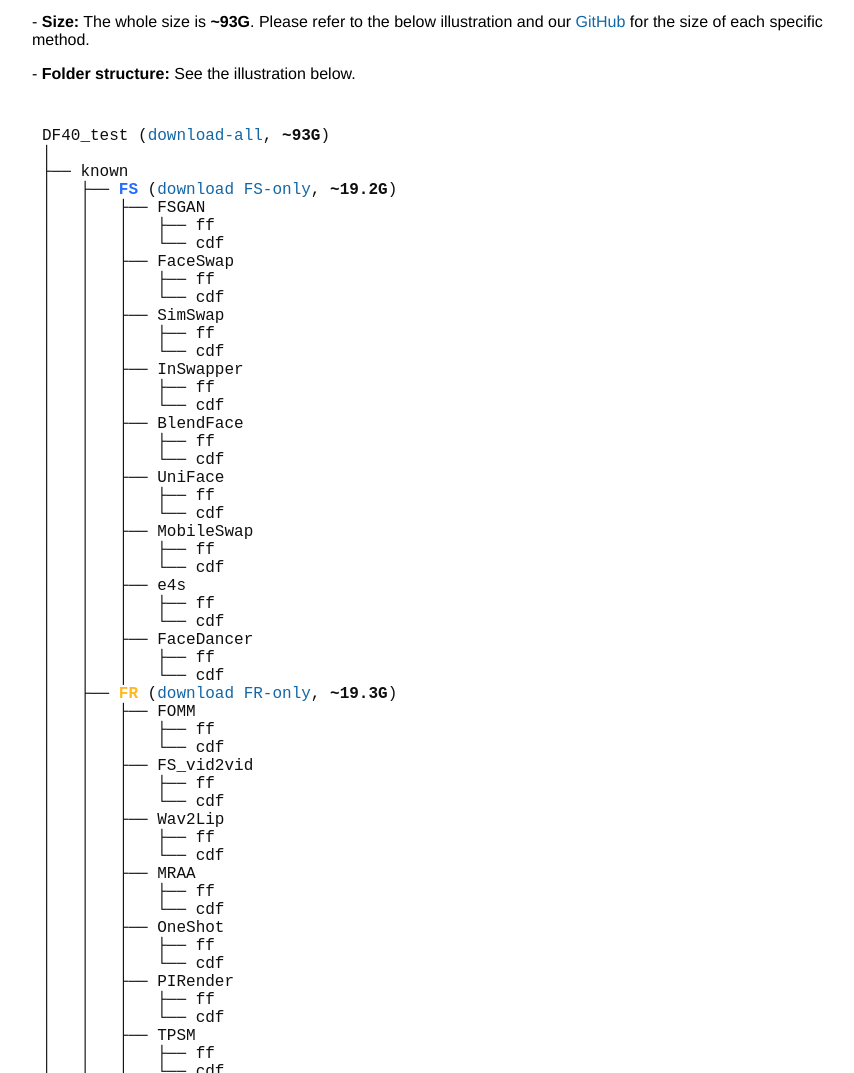
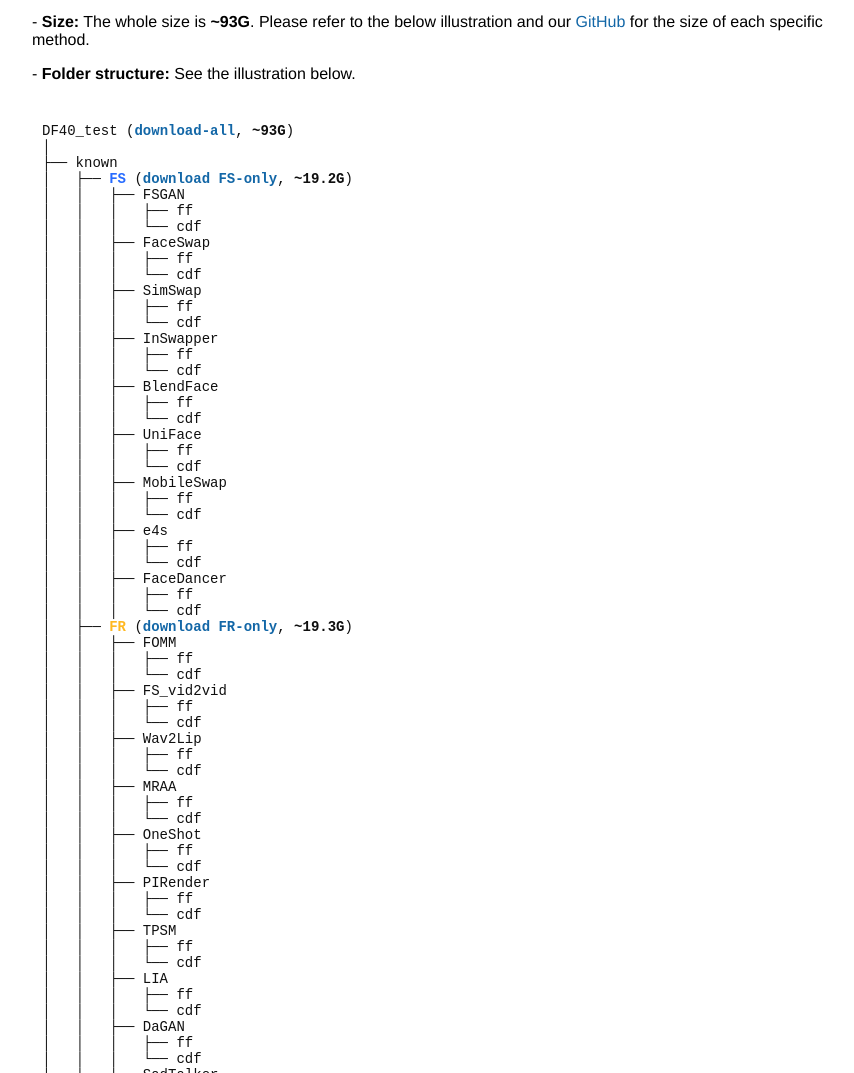
Before and after one commit to YZY-stack/homepage_for_df40, a plain HTML site: page index.html in a window 1280 px wide. Shown: the part 1727-2800 px from the top of the page, without its empty margins (226-1080 px from the left). Drawn offline with Linux system fonts and the light colour scheme; a script that the page names is missing.

Commit message:
Update index.html

```diff
--- a/index.html
+++ b/index.html
@@ -116,7 +116,7 @@
 	}
 
 	pre {
-        font-size: 16px; /* Adjust this value to change the font size */
+        font-size: 14px; /* Adjust this value to change the font size */
         font-family: Consolas, "Courier New", monospace; /* This font family is similar to the one used in VSCode */
         background-color: #ffffff; /* This is the background color of VSCode's dark theme */
         color: #0f0f0f; /* This is the font color of VSCode's dark theme */
@@ -242,7 +242,7 @@
 		<table align=center width=850px>
 			<tr>
 				<td>
-				</a> Is it possible to detect the various types of AI-generated faces (e.g., face-swapping, talking-head, AIGC, etcs)? This work proposes a comprehensive dataset called <strong>DF40</strong>, which comprises <strong>40 distinct synthesis techniques</strong>, including <i>10 face-swapping (FS), 12 face-reenactment (FR), 10 entire face synthesis (EFS), and 5 face editing (FE) methods</i>. We then conduct more than 2,000+ evaluations on a standard benchmark, leading to several new findings with insightful analysis. </a>
+				</a> <span style="color:rgba(0, 81, 255, 0.852)"><strong>Is it possible to detect the various types of AI-generated faces (e.g., face-swapping, talking-head, AIGC, etcs)?</strong></span> This work proposes a comprehensive dataset called <strong>DF40</strong>, which comprises <strong>40 distinct synthesis techniques</strong>, including <i>10 face-swapping (FS), 12 face-reenactment (FR), 10 entire face synthesis (EFS), and 5 face editing (FE) methods</i>. We then conduct more than 2,000+ evaluations on a standard benchmark, leading to several new findings with insightful analysis. </a>
 				</td>
 			</tr>
 		</table>
@@ -302,10 +302,10 @@
 						 <ul>- <strong>Folder structure:</strong> See the illustration below.
 <pre>
 <code>
-DF40_test (<a href="https://cuhko365-my.sharepoint.com/:f:/g/personal/222041040_link_cuhk_edu_cn/EjvgmzO22ElGnw-jEFRmoEUBLe0lchZLtafg5MDLeWuf3A?e=qXsQEA">download-all</a>, <strong>~93G</strong>)
+DF40_test (<a href="https://cuhko365-my.sharepoint.com/:f:/g/personal/222041040_link_cuhk_edu_cn/EjvgmzO22ElGnw-jEFRmoEUBLe0lchZLtafg5MDLeWuf3A?e=qXsQEA"><strong>download-all</strong></a>, <strong>~93G</strong>)
 │
 ├── known
-│   ├── <span style="color:rgba(0, 81, 255, 0.852)"><strong>FS</strong></span> (<a href="https://cuhko365-my.sharepoint.com/:f:/g/personal/222041040_link_cuhk_edu_cn/Eglun5-oUNVDlmjL_ksEnmABUCiaf7Oigh2Y_b3hfFCwgg?e=9VWZ8I">download FS-only</a>, <strong>~19.2G</strong>)
+│   ├── <span style="color:rgba(0, 81, 255, 0.852)"><strong>FS</strong></span> (<a href="https://cuhko365-my.sharepoint.com/:f:/g/personal/222041040_link_cuhk_edu_cn/Eglun5-oUNVDlmjL_ksEnmABUCiaf7Oigh2Y_b3hfFCwgg?e=9VWZ8I"><strong>download FS-only</strong></a>, <strong>~19.2G</strong>)
 │   │   ├── FSGAN
 │   │   │   ├── ff
 │   │   │   └── cdf
@@ -333,7 +333,7 @@ DF40_test (<a href="https://cuhko365-my.sharepoint.com/:f:/g/personal/222041040_
 │   │   ├── FaceDancer
 │   │   │   ├── ff
 │   │   │   └── cdf
-│   ├── <span style="color:rgba(255, 174, 0, 0.87)"><strong>FR</strong></span> (<a href="https://cuhko365-my.sharepoint.com/:f:/g/personal/222041040_link_cuhk_edu_cn/EiUb1ypn8KhHq4OM11i8-OwBrFSLFBLwpPbN1_Rp2rawgQ?e=B9LdKo">download FR-only</a>, <strong>~19.3G</strong>)
+│   ├── <span style="color:rgba(255, 174, 0, 0.87)"><strong>FR</strong></span> (<a href="https://cuhko365-my.sharepoint.com/:f:/g/personal/222041040_link_cuhk_edu_cn/EiUb1ypn8KhHq4OM11i8-OwBrFSLFBLwpPbN1_Rp2rawgQ?e=B9LdKo"><strong>download FR-only</strong></a>, <strong>~19.3G</strong>)
 │   │   ├── FOMM
 │   │   │   ├── ff
 │   │   │   └── cdf
@@ -370,7 +370,7 @@ DF40_test (<a href="https://cuhko365-my.sharepoint.com/:f:/g/personal/222041040_
 │   │   ├── HeyGen
 │   │   │   ├── ff
 │   │   │   └── cdf
-│   └── <span style="color:rgba(11, 128, 0, 0.881)"><strong>EFS</strong></span> (<a href="https://cuhko365-my.sharepoint.com/:f:/g/personal/222041040_link_cuhk_edu_cn/EkUy9mTzIQFFujSBZAClDiIBnsrnXbCBKL5f6HybkxwR8Q?e=4wFbxl">download EFS-only</a>, <strong>~44.5G</strong>)
+│   └── <span style="color:rgba(11, 128, 0, 0.881)"><strong>EFS</strong></span> (<a href="https://cuhko365-my.sharepoint.com/:f:/g/personal/222041040_link_cuhk_edu_cn/EkUy9mTzIQFFujSBZAClDiIBnsrnXbCBKL5f6HybkxwR8Q?e=4wFbxl"><strong>download EFS-only</strong></a>, <strong>~44.5G</strong>)
 │       ├── VQGAN
 │       │   ├── ff
 │       │   └── cdf
@@ -402,7 +402,7 @@ DF40_test (<a href="https://cuhko365-my.sharepoint.com/:f:/g/personal/222041040_
 │           ├── ff
 │           └── cdf
 │
-└── unknown (<a href="https://cuhko365-my.sharepoint.com/:f:/g/personal/222041040_link_cuhk_edu_cn/EkUy9mTzIQFFujSBZAClDiIBnsrnXbCBKL5f6HybkxwR8Q?e=4wFbxl">download unknown-all</a>, <strong>~10G</strong>)
+└── unknown (<a href="https://cuhko365-my.sharepoint.com/:f:/g/personal/222041040_link_cuhk_edu_cn/EkUy9mTzIQFFujSBZAClDiIBnsrnXbCBKL5f6HybkxwR8Q?e=4wFbxl"><strong>download unknown-all</strong></a>, <strong>~10G</strong>)
     ├── <span style="color:rgba(0, 81, 255, 0.852)"><strong>FS</strong></span>
     │   └── DeepFaceLab
     │       ├── fake
@@ -442,7 +442,7 @@ DF40_test (<a href="https://cuhko365-my.sharepoint.com/:f:/g/personal/222041040_
 						 <ul>- <strong>Folder structure:</strong> See the illustration below.
 <pre>
 <code>
-├── <span style="color:rgba(0, 81, 255, 0.852)"><strong>FS</strong></span> (<a href="https://cuhko365-my.sharepoint.com/:f:/g/personal/222041040_link_cuhk_edu_cn/Eglun5-oUNVDlmjL_ksEnmABUCiaf7Oigh2Y_b3hfFCwgg?e=9VWZ8I">download FS-only</a>, <strong>~19.2G</strong>)
+├── <span style="color:rgba(0, 81, 255, 0.852)"><strong>FS</strong></span> (<a href="https://cuhko365-my.sharepoint.com/:f:/g/personal/222041040_link_cuhk_edu_cn/Eglun5-oUNVDlmjL_ksEnmABUCiaf7Oigh2Y_b3hfFCwgg?e=9VWZ8I"><strong>download FS-only</strong></a>, <strong>~19.2G</strong>)
 │   ├── FSGAN
 │   ├── FaceSwap
 │   ├── SimSwap
@@ -452,7 +452,7 @@ DF40_test (<a href="https://cuhko365-my.sharepoint.com/:f:/g/personal/222041040_
 │   ├── MobileSwap
 │   ├── e4s
 │   └── FaceDancer
-├── <span style="color:rgba(255, 174, 0, 0.87)"><strong>FR</strong></span> (<a href="https://cuhko365-my.sharepoint.com/:f:/g/personal/222041040_link_cuhk_edu_cn/EiUb1ypn8KhHq4OM11i8-OwBrFSLFBLwpPbN1_Rp2rawgQ?e=B9LdKo">download FR-only</a>, <strong>~19.3G</strong>)
+├── <span style="color:rgba(255, 174, 0, 0.87)"><strong>FR</strong></span> (<a href="https://cuhko365-my.sharepoint.com/:f:/g/personal/222041040_link_cuhk_edu_cn/EiUb1ypn8KhHq4OM11i8-OwBrFSLFBLwpPbN1_Rp2rawgQ?e=B9LdKo"><strong>download FR-only</strong></a>, <strong>~19.3G</strong>)
 │   ├── FOMM
 │   ├── FS_vid2vid
 │   ├── Wav2Lip
@@ -465,7 +465,7 @@ DF40_test (<a href="https://cuhko365-my.sharepoint.com/:f:/g/personal/222041040_
 │   ├── SadTalker
 │   ├── MCNet
 │   └── HeyGen
-└── <span style="color:rgba(11, 128, 0, 0.881)"><strong>EFS</strong></span> (<a href="https://cuhko365-my.sharepoint.com/:f:/g/personal/222041040_link_cuhk_edu_cn/EkUy9mTzIQFFujSBZAClDiIBnsrnXbCBKL5f6HybkxwR8Q?e=4wFbxl">download EFS-only</a>, <strong>~44.5G</strong>)
+└── <span style="color:rgba(11, 128, 0, 0.881)"><strong>EFS</strong></span> (<a href="https://cuhko365-my.sharepoint.com/:f:/g/personal/222041040_link_cuhk_edu_cn/EkUy9mTzIQFFujSBZAClDiIBnsrnXbCBKL5f6HybkxwR8Q?e=4wFbxl"><strong>download EFS-only</strong></a>, <strong>~44.5G</strong>)
     ├── VQGAN
     ├── StyleGAN2
     ├── StyleGAN3
```
